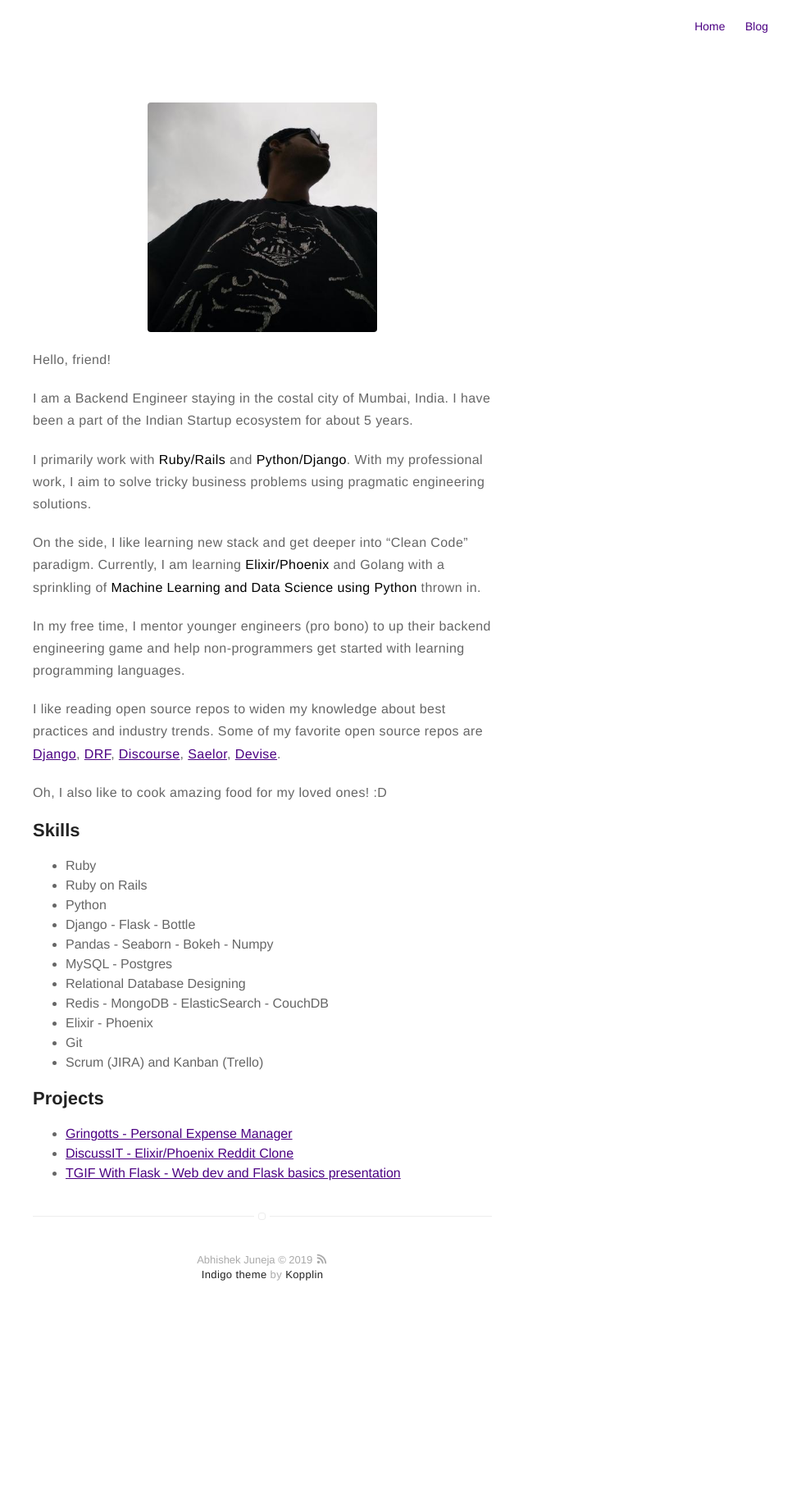
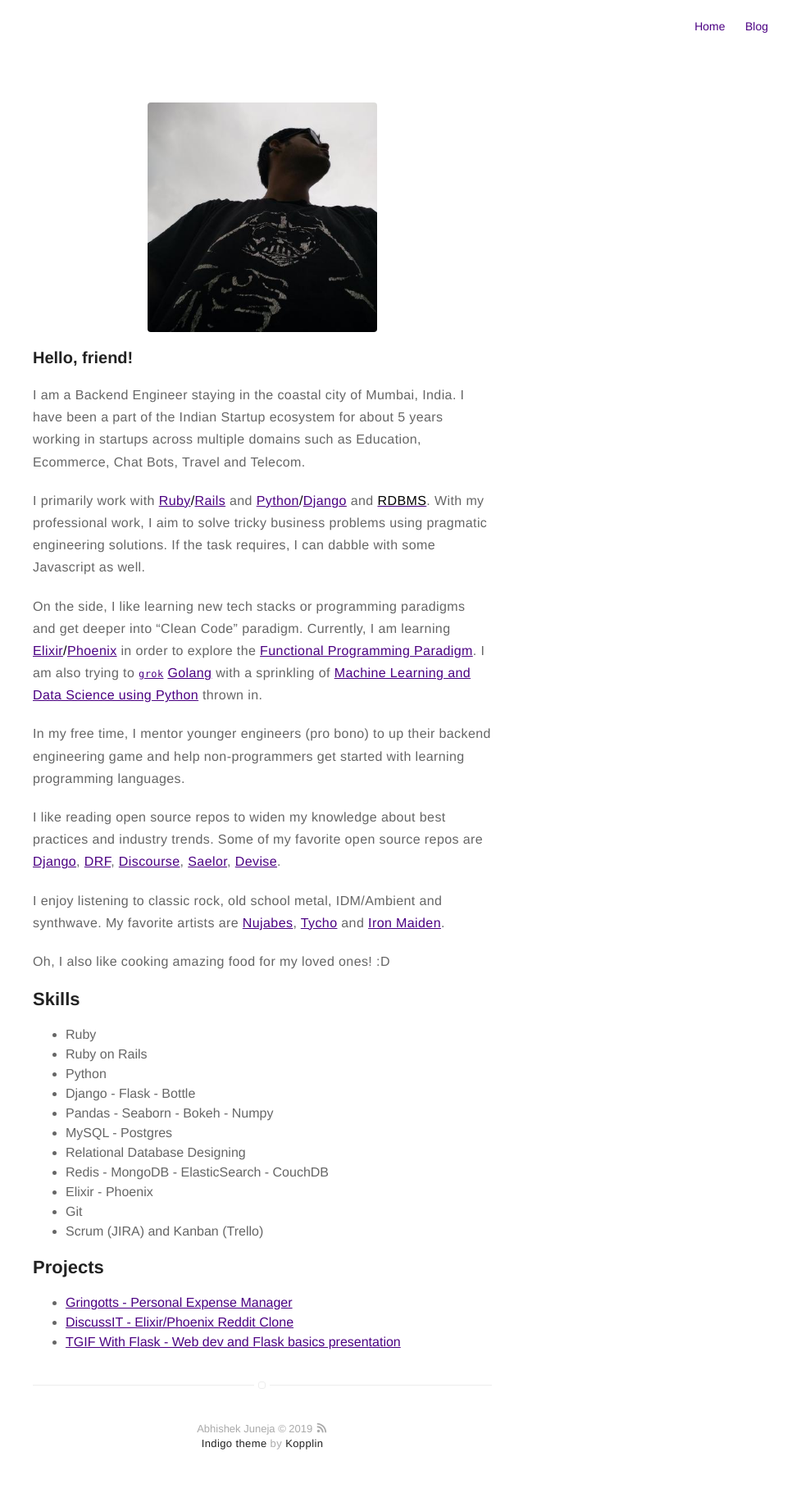
Before and after one commit to darth-dodo/darth-dodo.github.io, a Jekyll site: the page built from about.md, in a window 1280 px wide. Shown: the whole page at 82% size, without its empty margins (320-1280 px from the left). Built offline with Jekyll 4.4.1, drawn with Linux system fonts in a browser that asks for light colours; before the commit the page ends 1626 px from its top, so only the background shows below that.

Commit message:
adding hyperlinks, industry exposure and music preferences

```diff
--- a/about.md
+++ b/about.md
@@ -4,19 +4,21 @@ layout: page
 ---
 ![Profile Image]({{ site.url }}/{{ site.picture }})
 
-<p>Hello, friend!</p>
+### Hello, friend!
 
-I am a Backend Engineer staying in the costal city of Mumbai, India. I have been a part of the Indian Startup ecosystem for about 5 years.
+I am a Backend Engineer staying in the coastal city of Mumbai, India. I have been a part of the Indian Startup ecosystem for about 5 years working in startups across multiple domains such as Education, Ecommerce, Chat Bots, Travel and Telecom.
 
-I primarily work with **Ruby/Rails** and **Python/Django**. With my professional work, I aim to solve tricky business problems using pragmatic engineering solutions.
+I primarily work with **[Ruby](https://www.ruby-lang.org/en/)/[Rails](https://rubyonrails.org/)** and **[Python](https://www.python.org/)/[Django](https://www.djangoproject.com/)** and [**RDBMS**](https://en.wikipedia.org/wiki/Relational_database). With my professional work, I aim to solve tricky business problems using pragmatic engineering solutions. If the task requires, I can dabble with some Javascript as well.
 
- On the side, I like learning new stack and get deeper into "Clean Code" paradigm. Currently, I am learning **Elixir/Phoenix** and Golang with a sprinkling of **Machine Learning and Data Science using Python** thrown in.
+On the side, I like learning new tech stacks or programming paradigms and get deeper into "Clean Code" paradigm. Currently, I am learning **[Elixir](https://elixir-lang.org/)/[Phoenix](https://phoenixframework.org/)** in order to explore the [Functional Programming Paradigm](https://en.wikipedia.org/wiki/Functional_programming). I am also trying to [`grok`](https://www.urbandictionary.com/define.php?term=grok) [Golang](https://golang.org/) with a sprinkling of **[Machine Learning and Data Science using Python](https://www.python-course.eu/machine_learning.php)** thrown in.
 
 In my free time, I mentor younger engineers (pro bono) to up their backend engineering game and help non-programmers get started with learning programming languages.
 
 I like reading open source repos to widen my knowledge about best practices and industry trends. Some of my favorite open source repos are [Django](https://github.com/django/django), [DRF](https://github.com/encode/django-rest-framework), [Discourse](https://github.com/discourse/discourse), [Saelor](https://github.com/mirumee/saleor), [Devise](https://github.com/plataformatec/devise).
 
-Oh, I also like to cook amazing food for my loved ones! :D
+I enjoy listening to classic rock, old school metal, IDM/Ambient and synthwave. My favorite artists are [Nujabes](https://www.youtube.com/watch?v=TjFEHf6y7CU), [Tycho](https://www.youtube.com/watch?v=9kuNshckRIU) and [Iron Maiden](https://www.youtube.com/watch?v=Xg9aQvjMS60).
+
+Oh, I also like cooking amazing food for my loved ones! :D
 
 <h2>Skills</h2>
 
```
